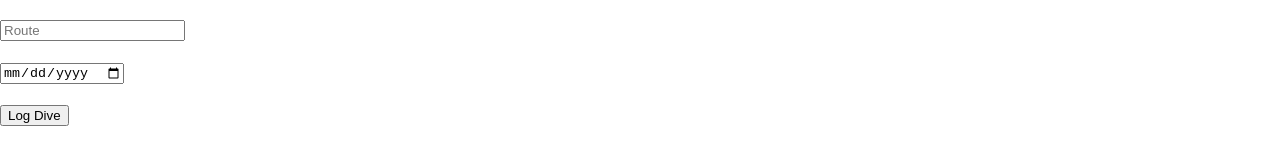
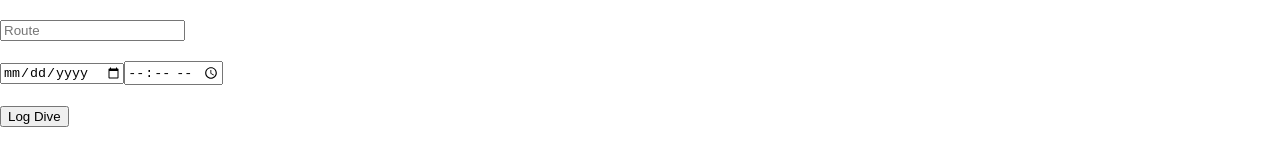
Before and after one commit to MikeShahin/plane-view, a React (Create React App) app: page /newtrip in a window 1280 px wide. Shown: the part 229-380 px from the top of the page. Built offline with nearby package versions, Linux system fonts and the light colour scheme.

Commit message:
Update NewTrip.js

```diff
--- a/src/containers/NewTrip.js
+++ b/src/containers/NewTrip.js
@@ -17,7 +17,8 @@ handleSubmit = (e) => {
     e.preventDefault()
     let tripInfo = {
       route: this.state.route,
-      date: this.state.date
+      date: this.state.date,
+      time: this.state.time
     }
     this.props.newTrip(tripInfo)
     this.props.history.push('/')
@@ -26,7 +27,8 @@ handleSubmit = (e) => {
 render() {
     const {
       route,
-      date
+      date,
+      time
     } = this.state
 
     return (
@@ -48,7 +50,14 @@ render() {
                     name="date"
                     value={date}
                     onChange={this.handleChange}
-                    />
+                  />
+                  <input
+                    placeholder="Trip time"
+                    type="time"
+                    name="time"
+                    value={time}
+                    onChange={this.handleChange}
+                  />
                 <br></br>
                 <br></br>
 
```
